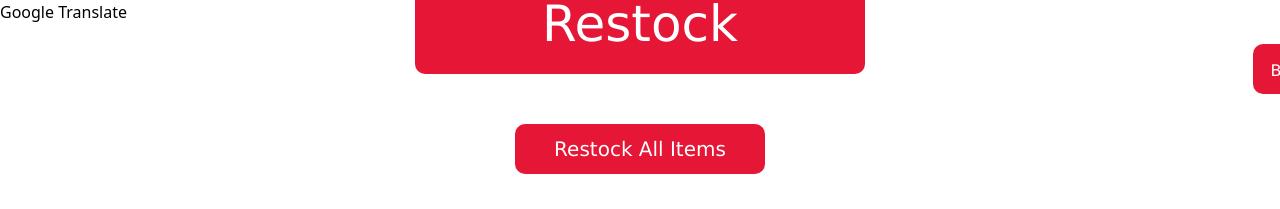
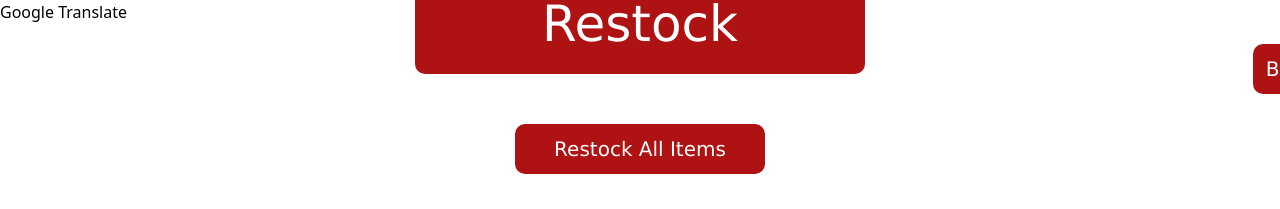
Before and after one commit to al70023/hosting_project_3, a React (Create React App) app in the folder project3_react/: page /RestockReport in a window 1280 px wide. Shown: the top 209 px of the page. Built offline with nearby package versions, Linux system fonts and the light colour scheme; no server answers.

Commit message:
Update RestockReport.css

```diff
--- a/project3_react/src/RestockReport.css
+++ b/project3_react/src/RestockReport.css
@@ -6,7 +6,7 @@
   }
 
   .btnRestock {
-    background-color: #E51636; /* Green */
+    background-color: #af1212; /* Green */
     border-radius: 10px;
     font-family: Verdana, sans-serif;
     font-size: 50px;
@@ -19,7 +19,7 @@
 }
 
 .btnRestockItems {
-  background-color: #E51636; /* Green */
+  background-color: #af1212; /* Green */
   border-radius: 10px;
   font-family: Verdana, sans-serif;
   font-size: 20px;
@@ -33,11 +33,10 @@
 .backRestockButton {
   border: none;
   border-radius: 10px;
-  background-color: #E51636;
+  background-color: #af1212;
   font-family: Verdana, sans-serif;
+  font-size: 20px;
   color:white;
-  color:white;
-  padding: 15px;
   height:50px;
   width:75px;
   position: relative;
```
